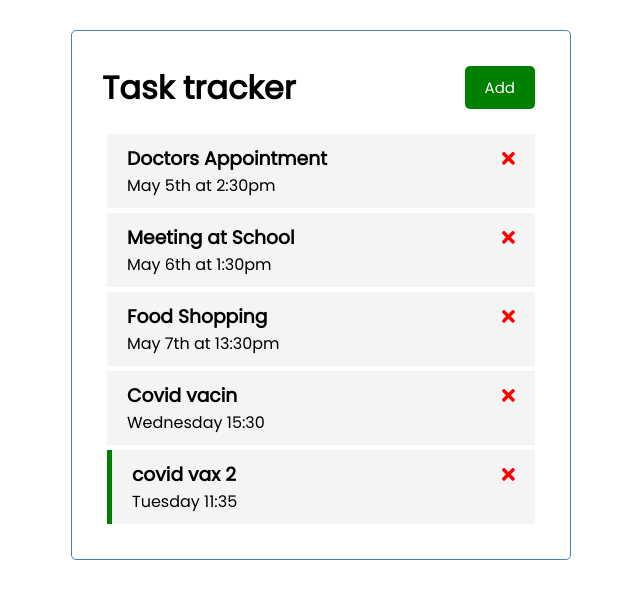
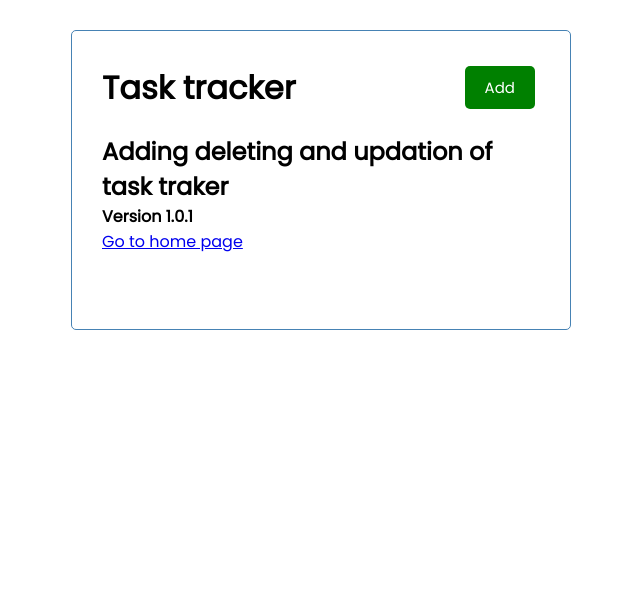
Before and after one commit to cryptoswarm/task-traker, an Angular app: page /about in a window 1280 px wide. Before the commit this address led to /. Shown: the top 598 px of the page, without its empty margins (319-959 px from the left). Built offline with nearby package versions, Linux system fonts and the light colour scheme; data requests are answered from the project's data file.

Commit message:
generating about component

```diff
--- a/src/app/app.component.html
+++ b/src/app/app.component.html
@@ -1,4 +1,5 @@
 <div class="container">
   <app-header></app-header>
-  <app-tasks></app-tasks>
+  <!--app-tasks></app-tasks-->
+  <router-outlet></router-outlet>
 </div>
--- a/src/app/app.module.ts
+++ b/src/app/app.module.ts
@@ -4,14 +4,20 @@ import { FontAwesomeModule } from '@fortawesome/angular-fontawesome';
 import { HttpClientModule } from '@angular/common/http'
 import { FormsModule } from '@angular/forms';
 import { AppRoutingModule } from './app-routing.module';
+import { RouterModule, Router, Routes } from '@angular/router';
 import { AppComponent } from './app.component';
 import { HeaderComponent } from './components/header/header.component';
 import { ButtonComponent } from './components/button/button.component';
 import { TasksComponent } from './components/tasks/tasks.component';
 import { TaskItemComponent } from './components/task-item/task-item.component';
 import { AddTaskComponent } from './components/add-task/add-task.component';
+import { AboutComponent } from './components/about/about.component';
 
-
+//for the home or index path is empty string which is connected to the component of TasksComponents
+const appRoutes: Routes = [
+  {path: '', component : TasksComponent},
+  {path: 'about', component: AboutComponent},
+]
 @NgModule({
   declarations: [ //declarations are for components
     AppComponent,
@@ -19,14 +25,16 @@ import { AddTaskComponent } from './components/add-task/add-task.component';
     ButtonComponent,
     TasksComponent,
     TaskItemComponent,
-    AddTaskComponent
+    AddTaskComponent,
+    AboutComponent,
   ],
   imports: [ //imports are for modules
     BrowserModule,
     AppRoutingModule,
     FontAwesomeModule,
     HttpClientModule,
-    FormsModule
+    FormsModule,
+    RouterModule.forRoot(appRoutes, {enableTracing: true}),
   ],
   providers: [],
   bootstrap: [AppComponent]
--- /dev/null
+++ b/src/app/components/about/about.component.html
@@ -0,0 +1,6 @@
+<div>
+  <h2>Adding deleting and updation of task traker</h2>
+  <h4>Version 1.0.1</h4>
+  <a routerLink ="/">Go to home page</a>
+  <!-- router link  is set to / so it will takes back to home page-->
+</div>
--- /dev/null
+++ b/src/app/components/about/about.component.ts
@@ -0,0 +1,15 @@
+import { Component, OnInit } from '@angular/core';
+
+@Component({
+  selector: 'app-about',
+  templateUrl: './about.component.html',
+  styleUrls: ['./about.component.css']
+})
+export class AboutComponent implements OnInit {
+
+  constructor() { }
+
+  ngOnInit(): void {
+  }
+
+}
```
Also changed, not shown: src/app/components/about/about.component.css (added), 1 other file (tests, documents, lock files or other folders).
